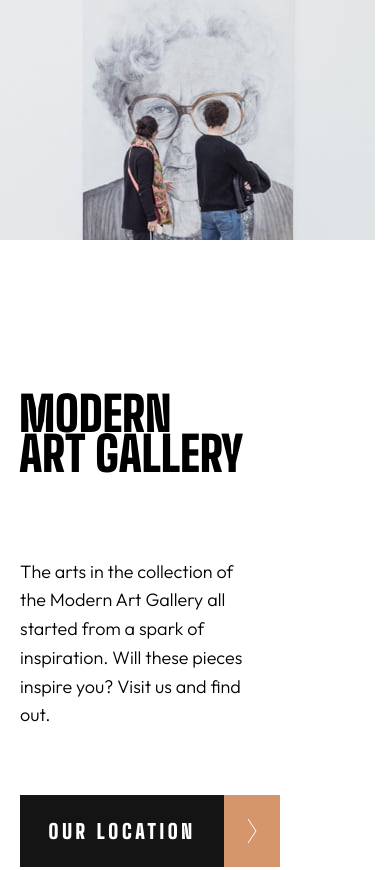
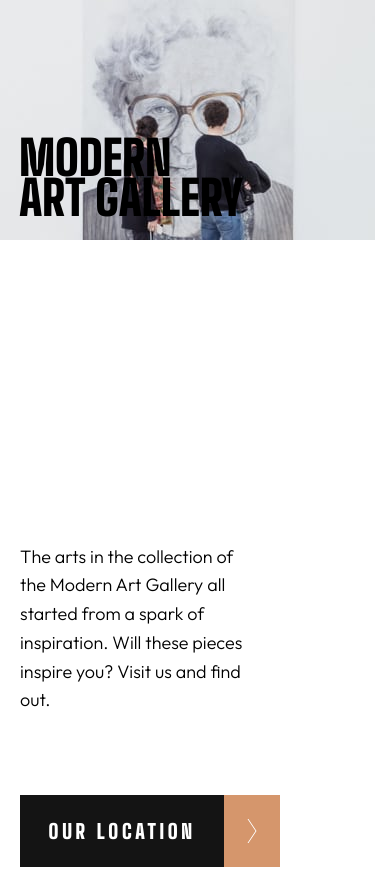
Before and after one commit to Ketevaniveshaguri/art-gallery, a website: page index.html in a window 390 px wide. Shown: the top 870 px of the page. Drawn offline with nearby package versions, Linux system fonts and the light colour scheme; files that its build step writes are made by us from their sources.

Commit message:
Update _layout.scss

```diff
--- a/scss/_layout.scss
+++ b/scss/_layout.scss
@@ -6,6 +6,7 @@
 
   @media only screen and (max-width: 600px) {
     flex-direction: column;
+    margin-bottom:4rem;
   }
 
   &__black {
@@ -58,7 +59,7 @@
     }
     @media only screen and (max-width: 600px) {
       left: 2rem;
-      top: calc(50% - 110px / 2 + 12px);
+      margin-bottom:4rem;
     }
   }
 
@@ -170,7 +171,7 @@
     @media only screen and (max-width: 600px) {
       margin-left: 2rem;
       margin-top: 55rem;
-      margin-bottom: 5rem;
+      margin-bottom: 2rem;
     }
   }
 
```
